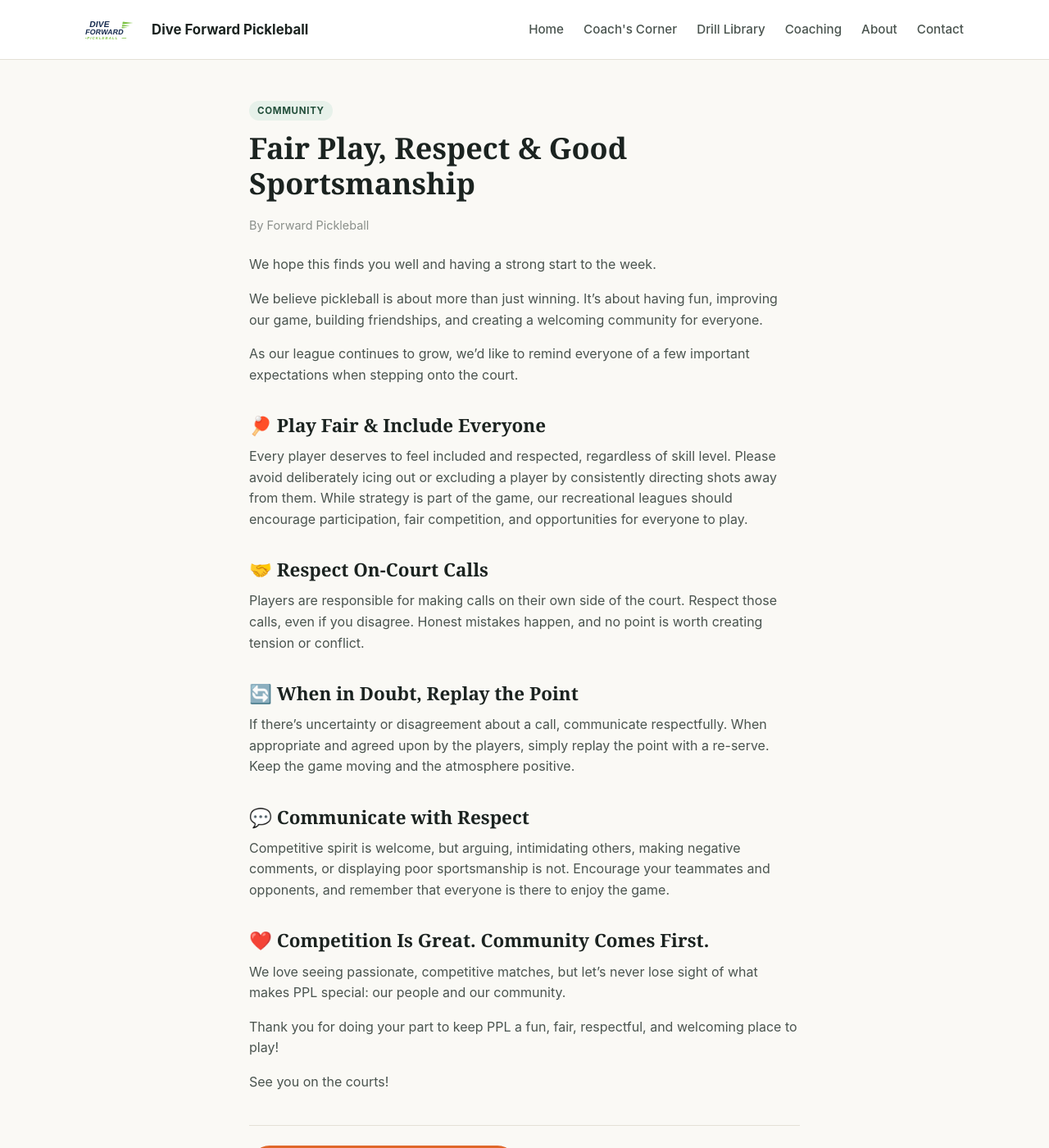
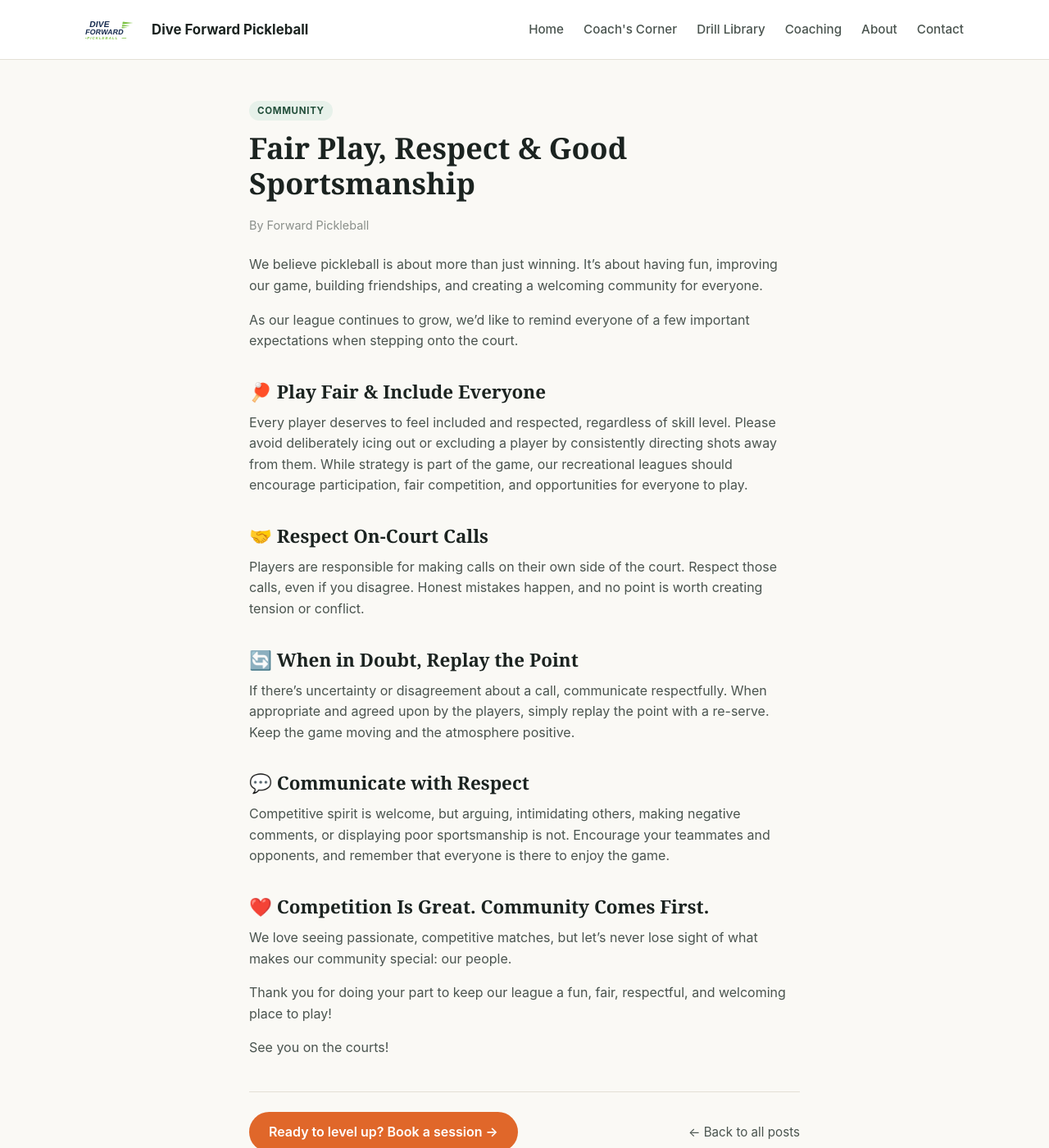
Before and after one commit to forwardpickleballorg-art/forwardpickleballorg-art.github.io, a Jekyll site: the page built from _posts/2026-11-16-fair-play-respect-good-sportsmanship.html, in a window 1280 px wide and 1400 px high. Shown: the whole window at 82% size. Built offline with Jekyll 4.4.1, drawn with Linux system fonts in a browser that asks for light colours.

Commit message:
Remove PPL references and opening line from sportsmanship post

```diff
--- a/_posts/2026-11-16-fair-play-respect-good-sportsmanship.html
+++ b/_posts/2026-11-16-fair-play-respect-good-sportsmanship.html
@@ -6,7 +6,6 @@ redirect_from:
   - /blog/2026/11/16/fair-play-respect-good-sportsmanship/
 ---
 
-<p>We hope this finds you well and having a strong start to the week.</p>
 <p>We believe pickleball is about more than just winning. It&rsquo;s about having fun, improving our game, building friendships, and creating a welcoming community for everyone.</p>
 <p>As our league continues to grow, we&rsquo;d like to remind everyone of a few important expectations when stepping onto the court.</p>
 
@@ -23,7 +22,7 @@ redirect_from:
 <p>Competitive spirit is welcome, but arguing, intimidating others, making negative comments, or displaying poor sportsmanship is not. Encourage your teammates and opponents, and remember that everyone is there to enjoy the game.</p>
 
 <h2>❤️ Competition Is Great. Community Comes First.</h2>
-<p>We love seeing passionate, competitive matches, but let&rsquo;s never lose sight of what makes PPL special: our people and our community.</p>
+<p>We love seeing passionate, competitive matches, but let&rsquo;s never lose sight of what makes our community special: our people.</p>
 
-<p>Thank you for doing your part to keep PPL a fun, fair, respectful, and welcoming place to play!</p>
+<p>Thank you for doing your part to keep our league a fun, fair, respectful, and welcoming place to play!</p>
 <p>See you on the courts!</p>
```
